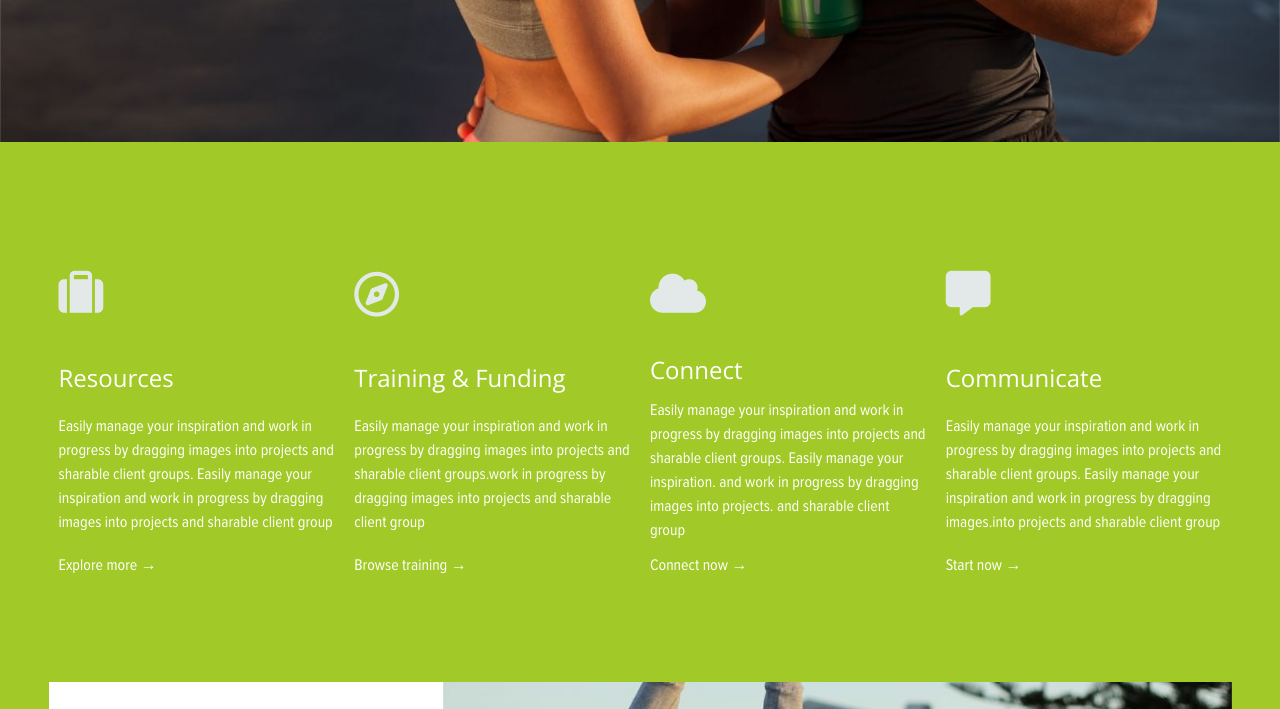
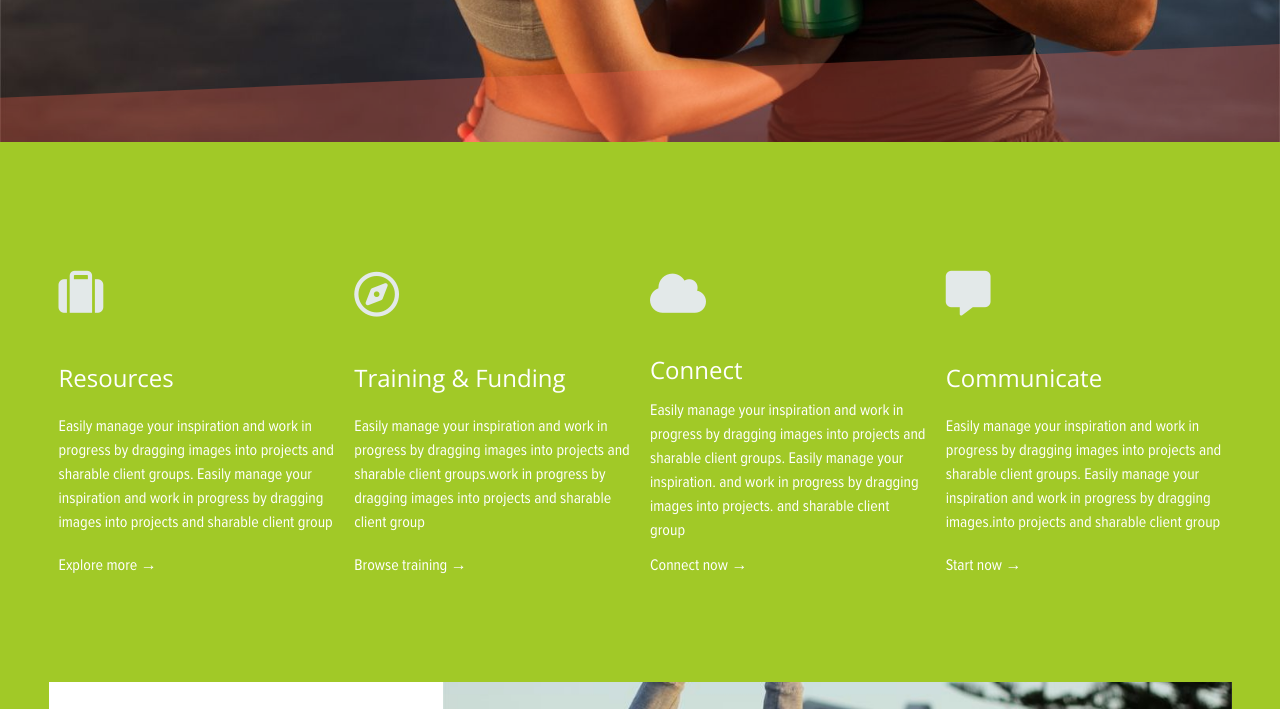
Before and after one commit to neegarw/First-Gitness, a plain HTML site: page index.htm in a window 1280 px wide. Shown: the part 658-1367 px from the top of the page. Drawn offline with nearby package versions, Linux system fonts and the light colour scheme; files whose address does not match are found by name.

Commit message:
ikinci kommit

```diff
--- a/css/style.css
+++ b/css/style.css
@@ -7,11 +7,21 @@ header{
     background: url(../img/headerbg.jpg) 60% 50% /cover;
     text-align: center;
     position: relative;
+    overflow: hidden;
 }
 #title{
     width: 100%;
     position: absolute;
     bottom: 16vh;
+}
+#zolaq{
+    width: 100%;
+    position: absolute;
+    bottom: 0;
+    height: 100px;
+    background-color:var(--qirmizi) ;
+    opacity: .3;
+    transform: scale(1.1) translate( 20px, 30px) rotate(-2.4deg);
 }
 #logo{
     padding-top: 20px ;
@@ -20,7 +30,7 @@ menu{
     list-style: none;
 }
 menu li{
-    padding: 3px p;
+    padding: 3px ;
     text-align: center;
     font-size: 0.8em 'Avenir Next Rounded',sans-serif;
     font-family: 'Avenir Next Rounded';
--- a/index.htm
+++ b/index.htm
@@ -28,6 +28,7 @@
             <h1>Fitness in a can <span class="txtyasil">/</span></h1>
             <h5>Yes you can <span class="txtqirmizi">/</span></h5>
         </div>
+        <div id="zolaq"></div>
     </header>
     <main>
         <div class="bgyasil">
```
